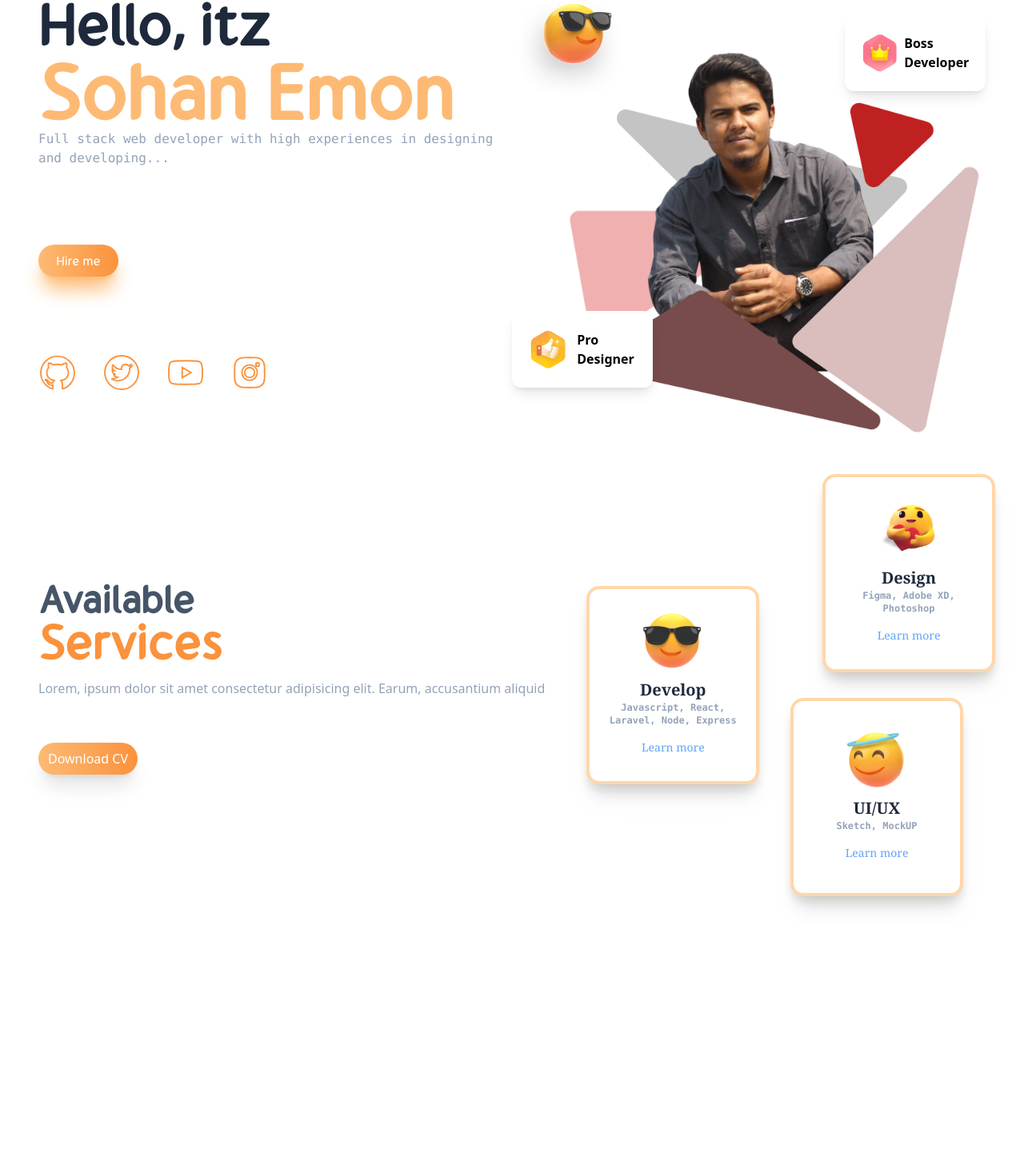
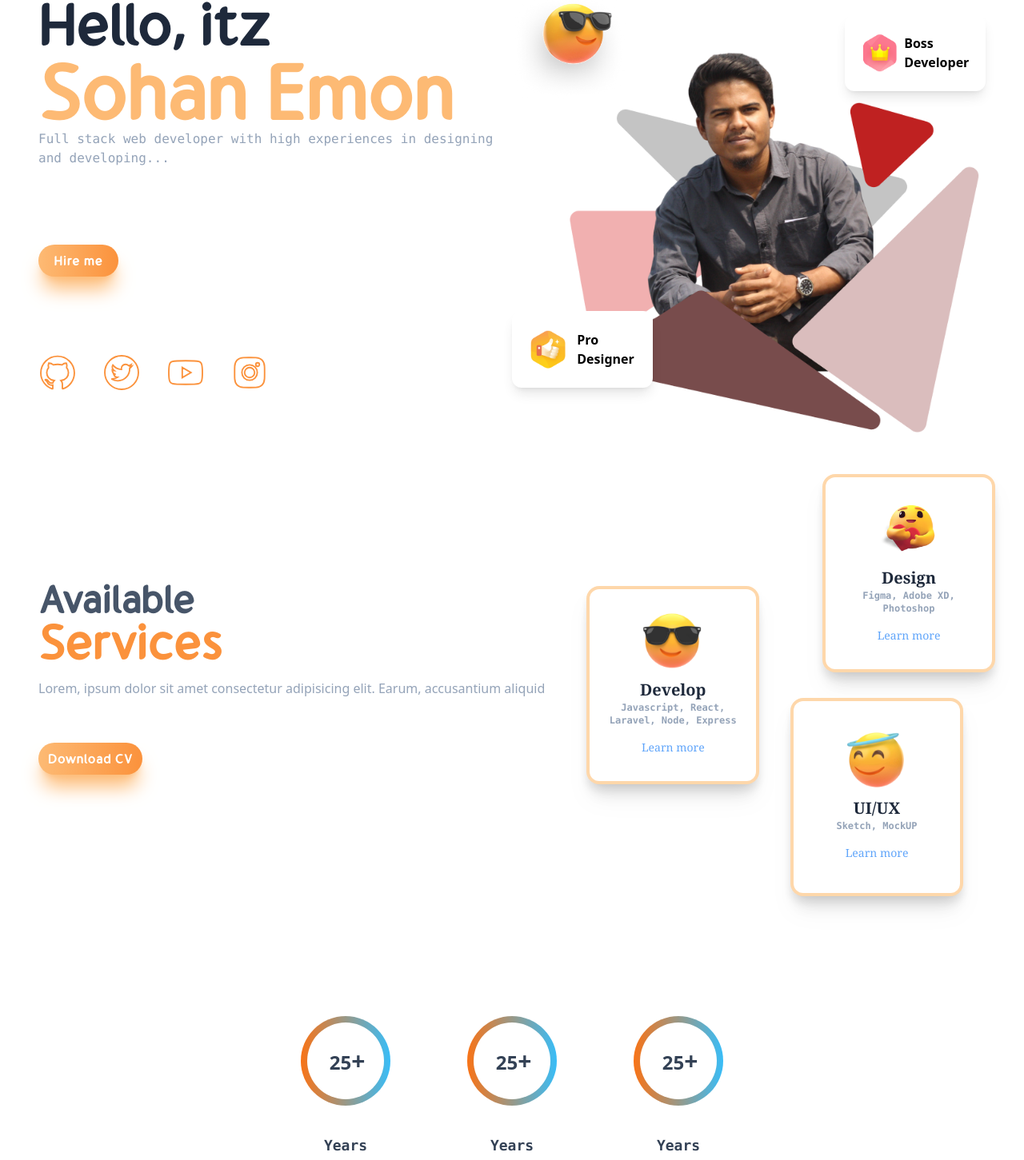
Before and after one commit to sohanemon/sohanemon.github.io, a React (Create React App) app in the folder sohanemon/: page / in a window 1280 px wide. Shown: the part 134-1585 px from the top of the page at 80% size. Before the commit the page ends 1291 px from the top, so only its background shows below. Built offline with nearby package versions, Linux system fonts and the light colour scheme.

Commit message:
experience done

```diff
--- /dev/null
+++ b/sohanemon/src/components/home/Experiences.jsx
@@ -0,0 +1,30 @@
+import React from "react";
+
+const Experiences = () => {
+  return (
+    <div className="flex justify-center items-center gap-24">
+      {circle()}
+      {circle()}
+      {circle()}
+    </div>
+  );
+};
+
+const circle = () => {
+  return (
+    <div className="flex flex-col items-center text-lg justify-around font-semibold my-24 h-[30vh]">
+      <div className=" rounded-full p-2 bg-gradient-to-r from-orange-500 to-sky-400">
+        <div className="bg-white rounded-full w-24 h-24 flex justify-center items-center">
+          <p className="font-bold ml-1 text-2xl text-slate-700">
+            25<span className="text-3xl">+</span>
+          </p>
+        </div>
+      </div>
+      <div className="text-center">
+        <p className="text-slate-700 font-mono">Years</p>
+        <p className="text-orange-500 text-xl">Experince</p>
+      </div>
+    </div>
+  );
+};
+export default Experiences;
--- a/sohanemon/src/components/home/Home.jsx
+++ b/sohanemon/src/components/home/Home.jsx
@@ -1,4 +1,5 @@
 import React from "react";
+import Experiences from "./Experiences";
 import Intro from "./Intro";
 import Services from "./Services";
 
@@ -7,6 +8,7 @@
     <>
       <Intro />
       <Services />
+      <Experiences />
     </>
   );
 };
--- a/sohanemon/src/components/home/Intro.jsx
+++ b/sohanemon/src/components/home/Intro.jsx
@@ -26,7 +26,7 @@
             </p>
           </div>
 
-          <button className={button + " max-w-[100px]"}>Hire me</button>
+          <button className="button max-w-[100px]">Hire me</button>
           <div className=" flex flex-row gap-8 ">
             <IconContext.Provider
               value={{
@@ -56,11 +56,11 @@
           <div className="absolute right-0 top-6">
             {card(crown, "Boss", "Developer")}
           </div>
-          <div className="absolute left-0 bottom-16">
+          <div className="absolute  bottom-16">
             {card(thumbup, "Pro", "Designer")}
           </div>
           <img
-            className="absolute top-0 left-0 w-36"
+            className="absolute top-0  w-36"
             src={glassesimoji}
             alt="imoji"
           />
--- a/sohanemon/src/components/home/Services.jsx
+++ b/sohanemon/src/components/home/Services.jsx
@@ -1,5 +1,4 @@
 import React from "react";
-import { button } from "../nav/Navbar";
 import humble from "../../img/humble.png";
 import glasses from "../../img/glasses.png";
 import heartemoji from "../../img/heartemoji.png";
@@ -7,7 +6,7 @@
 const Services = () => {
   return (
     <div className="flex h-[70vh]">
-      <div className="flex flex-col m-12 gap-4 my-32 ">
+      <div className=" flex flex-col m-12 gap-4 my-32 ">
         <div className="font-bold font-[Gumela]">
           <p className="text-5xl text-slate-600">Available</p>{" "}
           <p className="text-6xl text-orange-400"> Services</p>{" "}
@@ -19,7 +18,7 @@
           </p>
         </div>
         <div>
-          <button className={button + "max-w-md mt-10"}>Download CV</button>
+          <button className="button max-w-md mt-10">Download CV</button>
         </div>
       </div>
       <div className="relative flex-1">
--- a/sohanemon/src/components/nav/Navbar.jsx
+++ b/sohanemon/src/components/nav/Navbar.jsx
@@ -1,8 +1,6 @@
 import React from "react";
 export const style = {
   li: "font-thin cursor-pointer hover:text-orange-300 hover:font-extrabold ",
-  button:
-    "bg-orange-300 hover:ring-orange-300  ring-1 ring-transparent text-white rounded-3xl px-3 py-2  bg-gradient-to-r from-orange-300 to-orange-400 hover:from-white hover:to-white shadow-xl hover:shadow-transparent  shadow-orange-300",
 };
 export const button = style.li + style.button;
 const Navbar = () => {
@@ -16,7 +14,7 @@
           <li className={style.li}>Portfolio</li>
           <li className={style.li}>Experience</li>
           <li className={style.li}>Testimonial</li>{" "}
-          <button className={button}>Contact Me</button>
+          <button className="button">Contact Me</button>
         </ul>
       </div>
     </div>
--- a/sohanemon/src/index.css
+++ b/sohanemon/src/index.css
@@ -6,3 +6,9 @@
   font-family: Gumela;
   src: url("./fonts/Gumela\ Regular.otf");
 }
+@layer components {
+  .button {
+    @apply bg-orange-300 hover:ring-orange-300  ring-1 ring-transparent text-white rounded-3xl px-3 py-2  bg-gradient-to-r from-orange-300 to-orange-400 hover:from-white hover:to-white shadow-xl hover:shadow-transparent
+    font-semibold font-[Gumela] tracking-wider cursor-pointer hover:text-orange-300  shadow-orange-300;
+  }
+}
```
